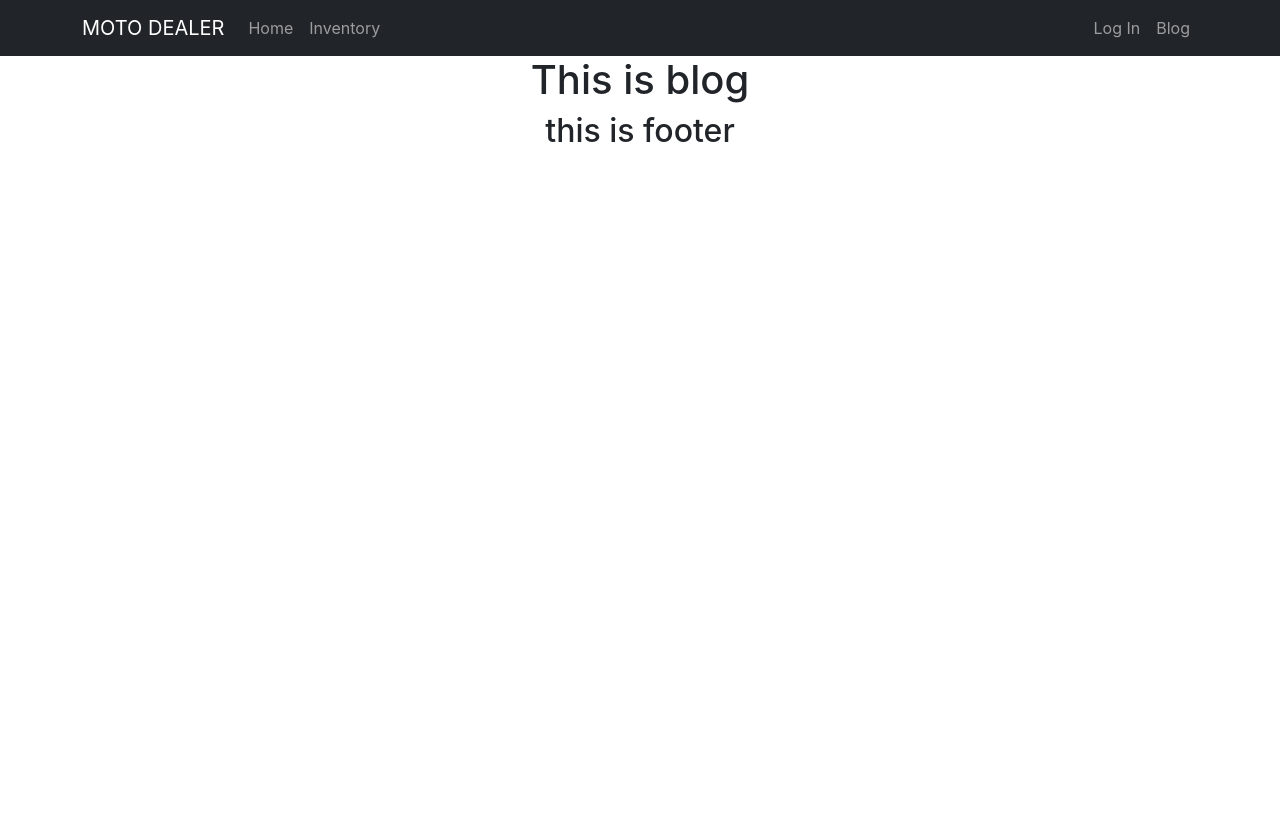
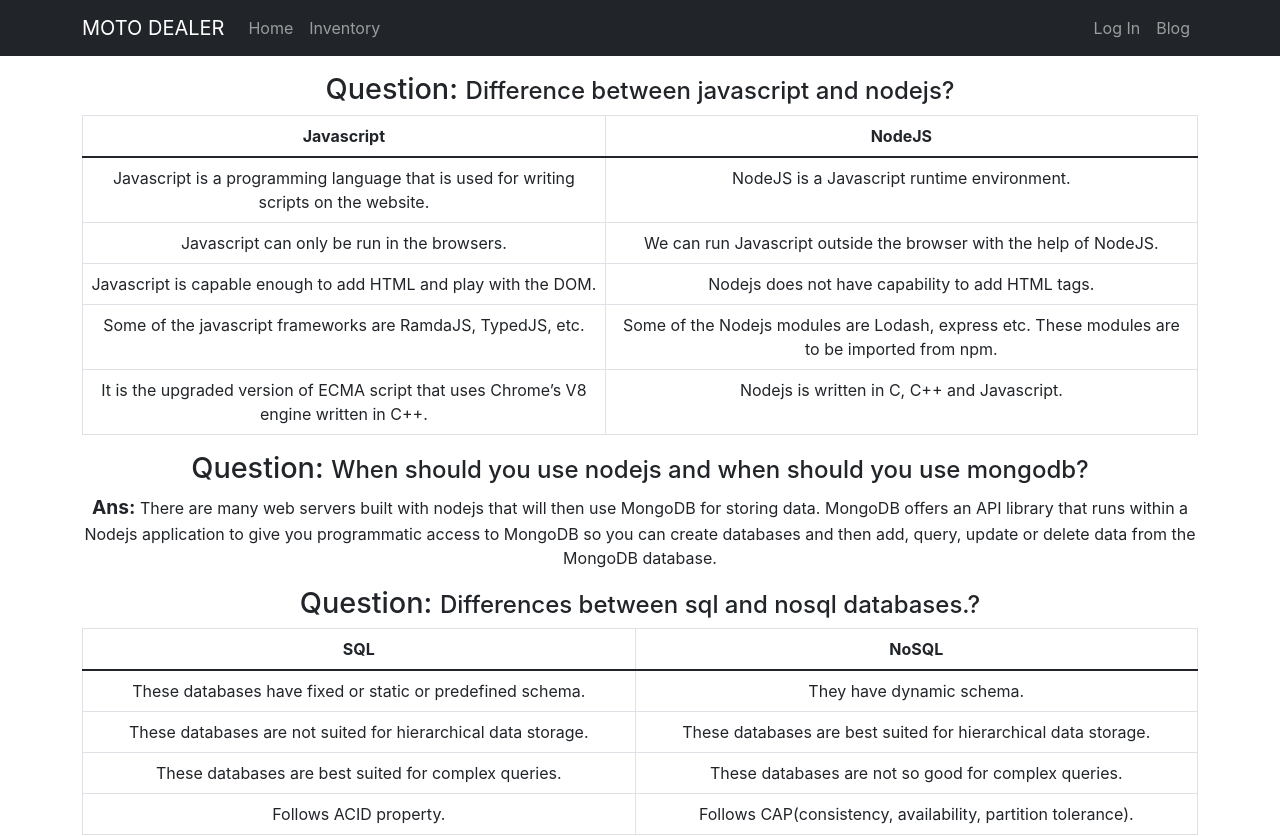
Before and after one commit to Rijonahmed/Moto-Dealer-client-site, a React (Create React App) app: page /blog in a window 1280 px wide. Shown: the top 836 px of the page. Before the commit the page ends 800 px from the top, so only its background shows below. Built offline with nearby package versions, Linux system fonts and the light colour scheme; no server answers.

Commit message:
update button creat

```diff
--- a/src/App.js
+++ b/src/App.js
@@ -33,15 +33,15 @@ function App() {
         <Route path='/blog' element={<Blog></Blog>}></Route>
 
 
-        <Route path='/update' element={
+        <Route path='/update/:updateId' element={
           <RequireAuth>
             <Update></Update>
           </RequireAuth>
         }></Route>
 
-        <Route path='/manageItems' element={<ManageItems></ManageItems>}></Route>
-        <Route path='/addItem' element={<AddItem></AddItem>}></Route>
-        <Route path='myItem' element={<MyItem></MyItem>}></Route>
+        <Route path='/manageItems' element={<RequireAuth><ManageItems></ManageItems></RequireAuth>}></Route>
+        <Route path='/addItem' element={<RequireAuth><AddItem></AddItem></RequireAuth>}></Route>
+        <Route path='myItem' element={<RequireAuth><MyItem></MyItem></RequireAuth>}></Route>
 
 
       </Routes>
--- a/src/component/Home-Pages/Home/Home.css
+++ b/src/component/Home-Pages/Home/Home.css
@@ -1,5 +1,5 @@
 .six-item {
   display: grid;
-  grid-template-columns: repeat(3, 1fr);
+  grid-template-columns: repeat(2, 1fr);
   grid-gap: 20px;
 }
--- a/src/component/Home-Pages/Inventory/Inventory.css
+++ b/src/component/Home-Pages/Inventory/Inventory.css
@@ -1,5 +1,5 @@
 .inventory-container {
   display: grid;
-  grid-template-columns: repeat(3, 1fr);
+  grid-template-columns: repeat(2, 1fr);
   grid-gap: 20px;
 }
--- a/src/component/Hooks/useInventory/useInventory.js
+++ b/src/component/Hooks/useInventory/useInventory.js
@@ -5,7 +5,7 @@ const useInventory = () => {
   const [items, setItems] = useState([]);
 
   useEffect(() => {
-    fetch('https://jsonplaceholder.typicode.com/users')
+    fetch('bikeinfo.json')
       .then(res => res.json())
       .then(data => setItems(data))
   }, [])
--- a/src/component/Page/Blog/Blog.js
+++ b/src/component/Page/Blog/Blog.js
@@ -2,8 +2,90 @@ import React from 'react';
 
 const Blog = () => {
   return (
-    <div>
-      <h1>This is blog </h1>
+    <div className='container'>
+      <h4 className='mt-3'><big>Question: </big>Difference between javascript and nodejs?</h4>
+      <table className="table table-bordered">
+        <thead className=''>
+          <tr>
+
+            <th scope="col">Javascript</th>
+            <th scope="col">NodeJS</th>
+
+          </tr>
+        </thead>
+        <tbody>
+          <tr>
+
+            <td>Javascript is a programming language that is used for writing scripts on the website.
+            </td>
+
+            <td>NodeJS is a Javascript runtime environment.
+            </td>
+          </tr>
+          <tr>
+            <td>Javascript can only be run in the browsers.</td>
+            <td>We can run Javascript outside the browser with the help of NodeJS.</td>
+          </tr>
+          <tr>
+            <td>Javascript is capable enough to add HTML and play with the DOM.</td>
+            <td>Nodejs does not have capability to add HTML tags.</td>
+          </tr>
+          <tr>
+            <td>Some of the javascript frameworks are RamdaJS, TypedJS, etc. </td>
+            <td>Some of the Nodejs modules are Lodash, express etc. These modules are to be imported from npm. </td>
+          </tr>
+          <tr>
+            <td>It is the upgraded version of ECMA script that uses Chrome’s V8 engine written in C++. </td>
+            <td>Nodejs is written in C, C++ and Javascript.</td>
+          </tr>
+
+        </tbody>
+      </table>
+
+      <h4><big>Question: </big> When should you use nodejs and when should you use mongodb?</h4>
+      <p><big className='fw-bold'>Ans: </big> There are many web servers built with nodejs that will then use MongoDB for storing data. MongoDB offers an API library that runs within a Nodejs application to give you programmatic access to MongoDB so you can create databases and then add, query, update or delete data from the MongoDB database.</p>
+
+      <h4 className='mt-3'><big>Question: </big>Differences between sql and nosql databases.?</h4>
+      <table className="table table-bordered">
+        <thead className=''>
+          <tr>
+
+            <th scope="col">SQL</th>
+            <th scope="col">NoSQL</th>
+
+          </tr>
+        </thead>
+        <tbody>
+          <tr>
+
+            <td>These databases have fixed or static or predefined schema.
+            </td>
+
+            <td>They have dynamic schema.
+            </td>
+          </tr>
+          <tr>
+            <td>These databases are not suited for hierarchical data storage.</td>
+            <td>These databases are best suited for hierarchical data storage.</td>
+          </tr>
+          <tr>
+            <td>These databases are best suited for complex queries.</td>
+            <td>These databases are not so good for complex queries.</td>
+          </tr>
+          <tr>
+            <td>Follows ACID property. </td>
+            <td>Follows CAP(consistency, availability, partition tolerance).  </td>
+          </tr>
+
+
+        </tbody>
+      </table>
+
+
+      <h4><big>Question: </big> What is the purpose of jwt and how does it work?</h4>
+      <p><big className='fw-bold'>Ans: </big> JWTs differ from other web tokens in that they contain a set of claims. Claims are used to transmit information between two parties. What these claims are depends on the use case at hand. For example, a claim may assert who issued the token, how long it is valid for, or what permissions the client has been granted.</p>
+
+
 
     </div>
   );
--- a/src/component/Page/SixItem/SixItem.css
+++ b/src/component/Page/SixItem/SixItem.css
@@ -2,3 +2,10 @@
   border: 1px solid gray;
   border-radius: 8px;
 }
+
+.six-item-style img {
+  width: 250px;
+  height: 250px;
+  margin: 10px;
+
+}
--- a/src/component/Page/SixItem/SixItem.js
+++ b/src/component/Page/SixItem/SixItem.js
@@ -1,14 +1,26 @@
 import React from 'react';
+import { useNavigate } from 'react-router-dom';
 import './SixItem.css'
 
 const SixItem = ({ item }) => {
-  const { name, email } = item
+  const { id, name, price, quantity, images, supplier_name, text } = item;
+  const navigate = useNavigate();
+
+  const handleBtnUpdate = id => {
+    navigate('/update/' + id)
+
+  }
   return (
-    <div className='six-item-style'>
-      <h2>{name}</h2>
-      <p>{email}</p>
-      <button>check Out</button>
-      <button>Delete</button>
+    <div className='six-item-style d-flex'>
+      <img src={images} alt="" />
+      <span className='m-3'>
+        <h2>Name: {name}</h2>
+        <p>Price: {price}</p>
+        <p>Quantity: {quantity}</p>
+        <p>Description: {text}</p>
+        <h5>Supplier Name: {supplier_name}</h5>
+        <button onClick={() => handleBtnUpdate(id)} type="button" class="btn btn-primary">Update</button>
+      </span>
 
     </div>
   );
--- a/src/component/Page/Update/Update.js
+++ b/src/component/Page/Update/Update.js
@@ -1,9 +1,12 @@
 import React from 'react';
+import { useParams } from 'react-router-dom';
 
 const Update = () => {
+  const params = useParams();
+
   return (
     <div>
-      <h1>this is update </h1>
+      <h1>this is update: {params.updateId} </h1>
 
     </div>
   );
--- a/src/component/Shared/Header/Header.js
+++ b/src/component/Shared/Header/Header.js
@@ -30,11 +30,20 @@ const Header = () => {
 
               {
                 user ?
+                  <span className='d-flex'>
+                    <Nav.Link as={Link} to="/manageItems">
+                      Manage Items
+                    </Nav.Link>
+                    <Nav.Link as={Link} to="/addItem">
+                      Add Item
+                    </Nav.Link>
+                    <Nav.Link as={Link} to="/myItem">
+                      My Item
+                    </Nav.Link>
+                    <Nav.Link onClick={handleSignOut}>Log Out
+                    </Nav.Link>
 
-                  <Nav.Link onClick={handleSignOut}>Sign Out
-                  </Nav.Link>
-
-
+                  </span>
                   :
                   <Nav.Link as={Link} to="/login">
                     Log In
```
Also changed, not shown: public/bikeinfo.json (added, +92 -0 lines).
